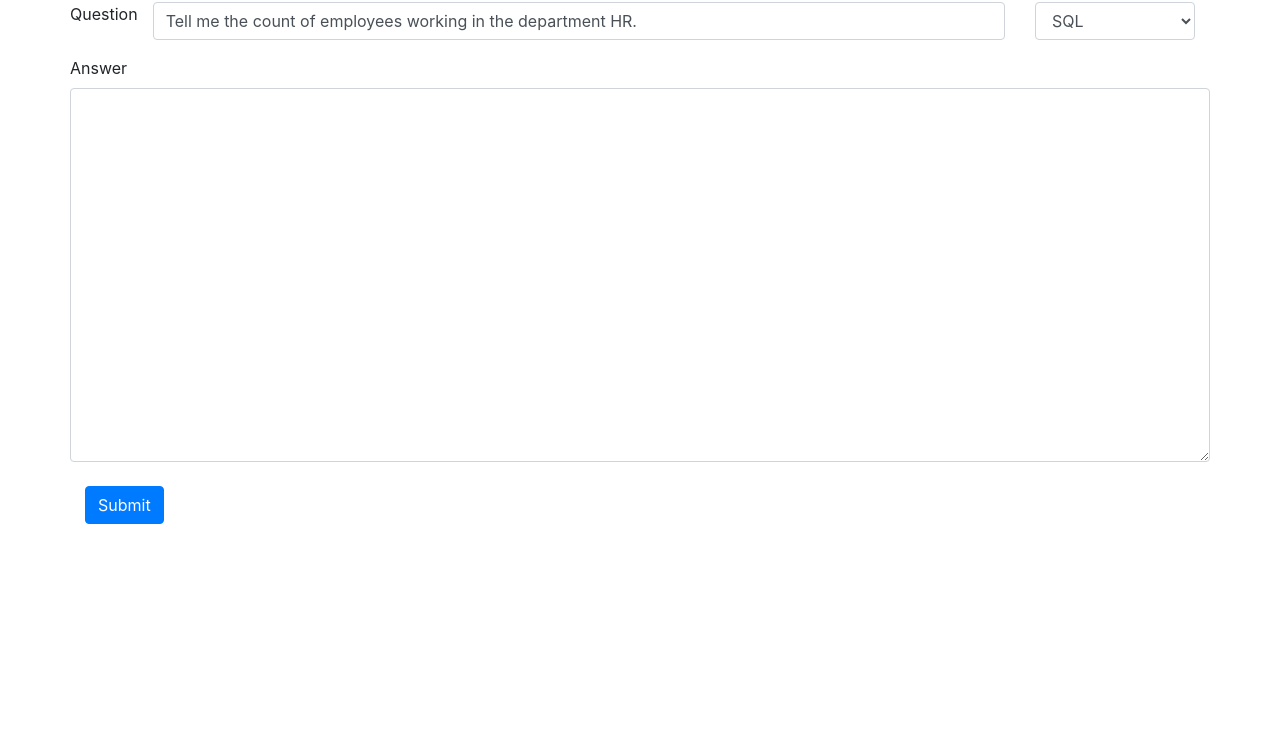
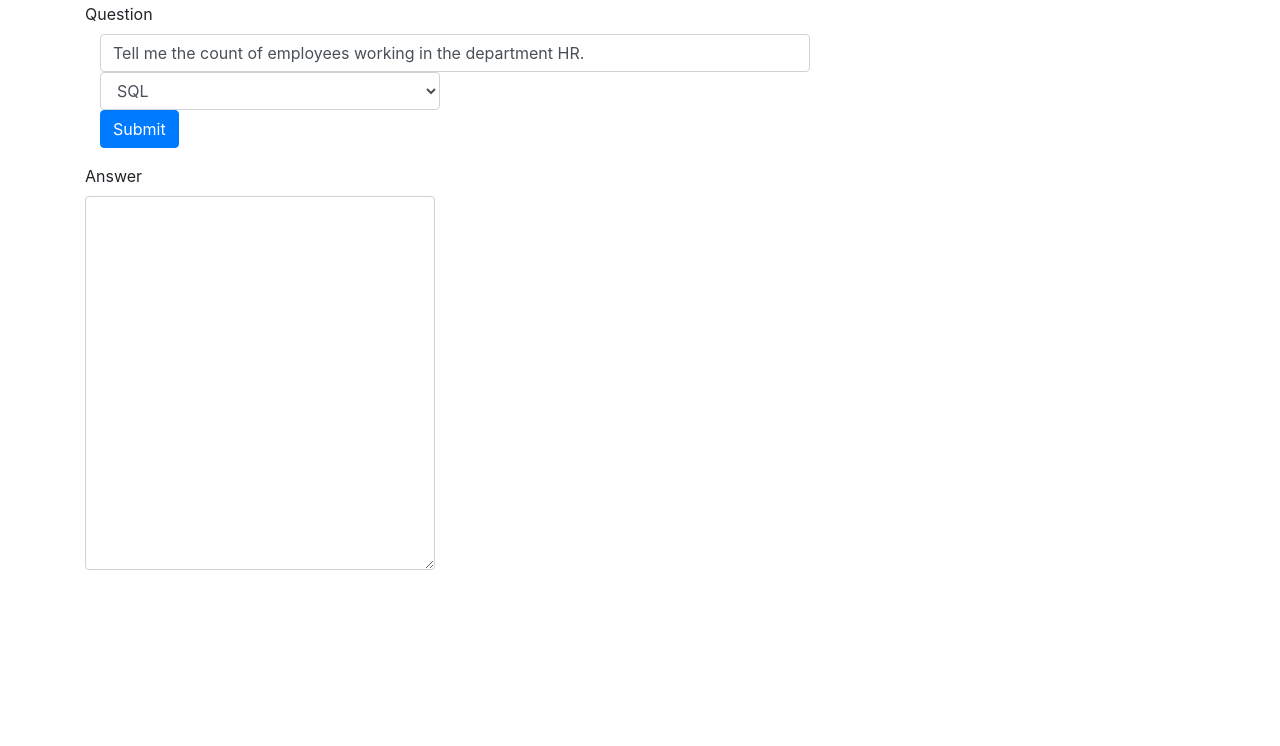
Before and after one commit to venkspr/uiai, a plain HTML site: page index.html in a window 1280 px wide. Shown: the part 54-800 px from the top of the page. Drawn offline with nearby package versions, Linux system fonts and the light colour scheme.

Commit message:
reverted monaco changes

```diff
--- a/index.html
+++ b/index.html
@@ -22,37 +22,37 @@
          <h1 class='display-1 text-center'>The Dog</h1>
          </div> -->
       <div class='container'>
-
          <h1>Enter your question here</h1>
-            <form action="/action_page.php">
          <div class="form-group row">
+            <form action="#" class="col-12">
                <label for="fname" >Question</label><br>
-               <div class="col">
+               <div class="col-8">
                   <input type="text" class="form-control input-sm" id="question" name="question"
                      value="Tell me the count of employees working in the department HR."
                      >
                </div>
-               <div class="col-2">
-
+               <div class="col-4">
                   <select name="language" id="language" class="col form-control input-md">
                      <option value="sql" selected="selected">SQL</option>
                      <option value="react">React</option>
                   </select>
-               </div>
-                              </div>
-
-               <div class="row">
-               <label for="answer" >Answer</label><br>
-               <textarea type="text" class="form-control input-sm" id="answer" name="answer" rows="15"></textarea>
-               </div>
-               <br>
                   <button type="button" class="btn btn-primary"
                      onclick="getResponse();"
                      >Submit</button>
-
+               </div>
             </form>
+         </div>
+         <div class="row">
+            <div class="col-4">
+               <label for="answer" >Answer</label><br>
+               <textarea type="text" class="form-control input-sm" id="answer" name="answer" rows="15"></textarea>
+               <br>
+            </div>
+            <div class="col-8">
+               <div id="placeHolder"></div>
+            </div>
+         </div>
          </br>
-          <div id="placeHolder"></div>
       </div>
       </div>
    </body>
```
Lines whose indentation alone changed are shown as unchanged.
